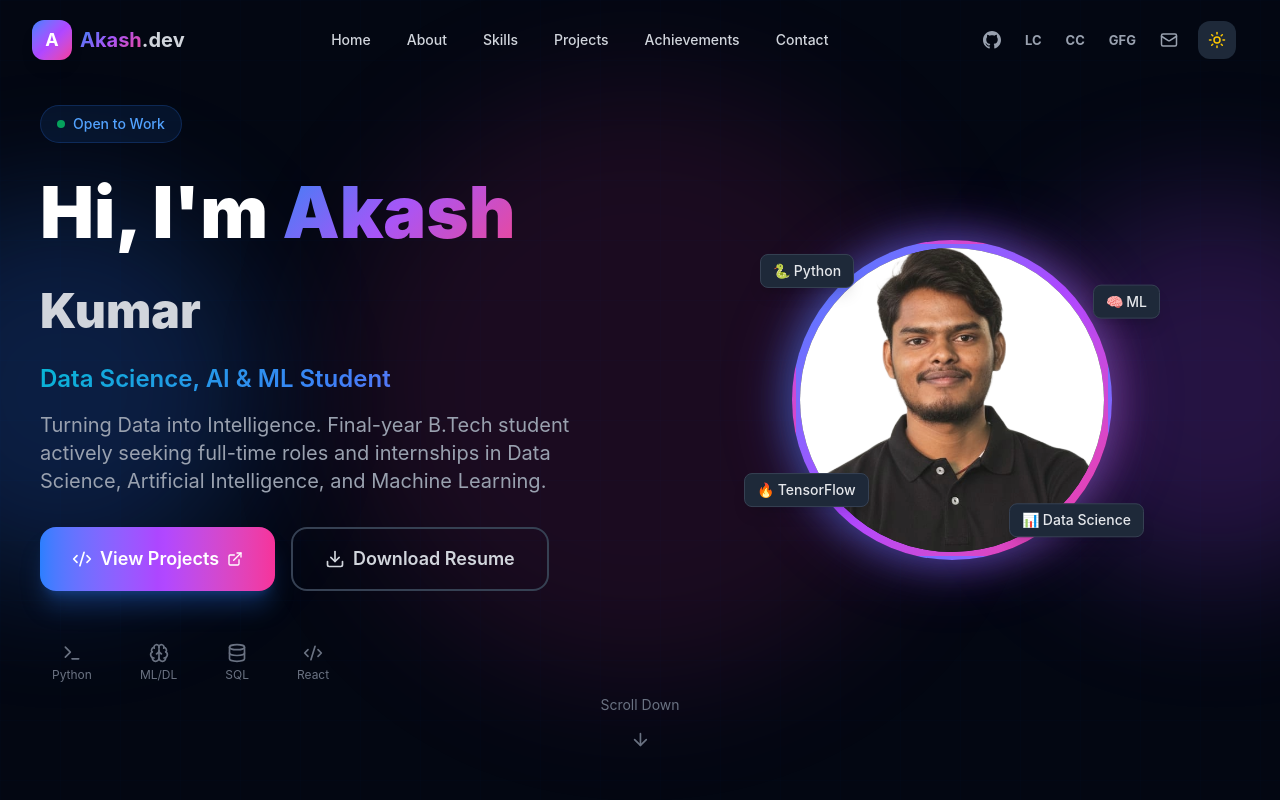
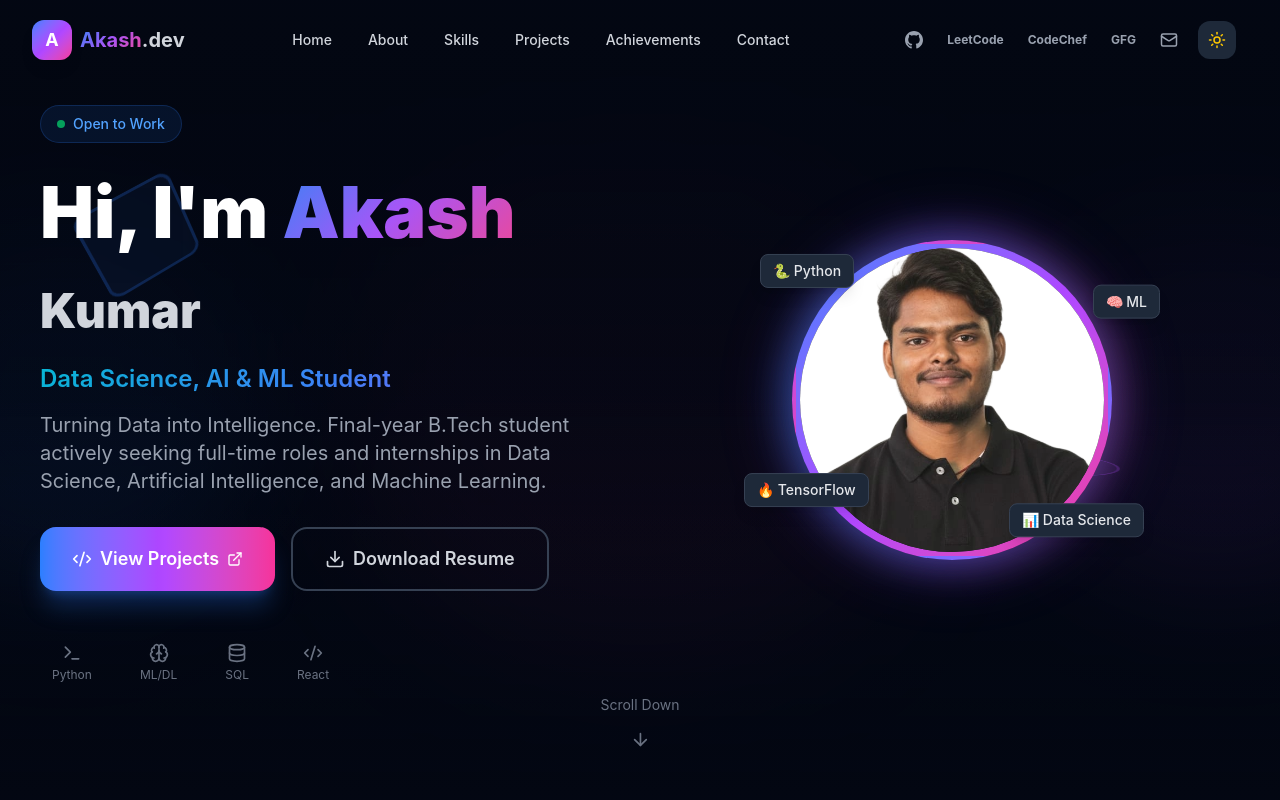
Before and after one commit to Akash7367/portfolio, a React (Vite) app: page / in a window 1280 px wide. Shown: the top 800 px of the page. Built offline with nearby package versions, Linux system fonts and the light colour scheme.

Commit message:
Update project links, descriptions, and improve card link layout

```diff
--- a/src/App.tsx
+++ b/src/App.tsx
@@ -10,6 +10,7 @@ import Achievements from './components/Achievements';
 import Contact from './components/Contact';
 import Footer from './components/Footer';
 import AllProjects from './components/AllProjects';
+import BackgroundLayer from './components/BackgroundLayer';
 
 function HomePage({ darkMode }: { darkMode: boolean }) {
   return (
@@ -60,6 +61,8 @@ function App() {
     <Router>
       <div className={`${darkMode ? 'dark' : ''}`}>
         <div className={`min-h-screen transition-colors duration-500 ${darkMode ? 'bg-gray-950 text-white' : 'bg-gray-50 text-gray-900'}`}>
+          <BackgroundLayer darkMode={darkMode} />
+          <div className="relative z-10">
             <Routes>
               <Route path="/" element={
                 <>
@@ -77,6 +80,7 @@ function App() {
             </Routes>
           </div>
         </div>
+      </div>
     </Router>
   );
 }
--- a/src/components/About.tsx
+++ b/src/components/About.tsx
@@ -16,7 +16,7 @@ export default function About({ darkMode }: AboutProps) {
   return (
     <section
       id="about"
-      className={`section-padding ${darkMode ? 'bg-gray-900/50' : 'bg-white'}`}
+      className={`relative section-padding ${darkMode ? 'bg-gray-900/20 backdrop-blur-sm' : 'bg-white/40 backdrop-blur-sm'}`}
     >
       <div className="max-w-7xl mx-auto">
         {/* Section Header */}
--- /dev/null
+++ b/src/components/BackgroundLayer.tsx
@@ -0,0 +1,38 @@
+import { motion } from 'framer-motion';
+
+interface BackgroundLayerProps {
+  darkMode: boolean;
+}
+
+export default function BackgroundLayer({ darkMode }: BackgroundLayerProps) {
+  return (
+    <div className="fixed inset-0 z-0 pointer-events-none overflow-hidden">
+      {/* Gradient orbs */}
+      <div className="absolute top-1/4 -left-32 w-96 h-96 bg-blue-500/20 rounded-full blur-3xl animate-float" />
+      <div
+        className="absolute bottom-1/4 -right-32 w-96 h-96 bg-purple-500/20 rounded-full blur-3xl animate-float"
+        style={{ animationDelay: '3s' }}
+      />
+      <div
+        className="absolute top-1/2 left-1/2 -translate-x-1/2 -translate-y-1/2 w-[600px] h-[600px] bg-pink-500/10 rounded-full blur-3xl animate-float"
+        style={{ animationDelay: '1.5s' }}
+      />
+
+      {/* 3D Grid pattern */}
+      <div className="absolute inset-0 perspective-container pointer-events-none">
+        <div
+          className={`absolute inset-[-100%] bottom-[-50%] animated-3d-grid ${
+            darkMode ? 'opacity-30' : 'opacity-[0.15]'
+          }`}
+          style={{
+            backgroundImage: `linear-gradient(${darkMode ? 'rgba(59,130,246,0.5)' : 'rgba(59,130,246,0.3)'} 2px, transparent 2px), linear-gradient(90deg, ${darkMode ? 'rgba(59,130,246,0.5)' : 'rgba(59,130,246,0.3)'} 2px, transparent 2px)`,
+            backgroundSize: '100px 100px',
+          }}
+        />
+        {/* Horizon & Edge Fade */}
+        <div className={`absolute inset-0 bg-gradient-to-b ${darkMode ? 'from-gray-950 via-gray-950/80' : 'from-gray-50 via-gray-50/80'} to-transparent`} />
+        <div className={`absolute inset-0 bg-gradient-to-t ${darkMode ? 'from-gray-950 via-gray-950/20' : 'from-gray-50 via-gray-50/20'} to-transparent`} />
+      </div>
+    </div>
+  );
+}
--- a/src/components/Contact.tsx
+++ b/src/components/Contact.tsx
@@ -143,7 +143,7 @@ export default function Contact({ darkMode }: ContactProps) {
                       : 'bg-gray-100 text-gray-500 hover:bg-blue-50 hover:text-blue-600'
                   }`}
                 >
-                  <span className="font-bold text-[16px] leading-none">LC</span>
+                  <span className="font-bold text-[14px] leading-none">LeetCode</span>
                 </motion.a>
                 <motion.a
                   href="https://www.codechef.com/users/akashgupta7965/"
@@ -158,7 +158,7 @@ export default function Contact({ darkMode }: ContactProps) {
                       : 'bg-gray-100 text-gray-500 hover:bg-blue-50 hover:text-blue-600'
                   }`}
                 >
-                  <span className="font-bold text-[16px] leading-none">CC</span>
+                  <span className="font-bold text-[14px] leading-none">CodeChef</span>
                 </motion.a>
                 <motion.a
                   href="https://www.geeksforgeeks.org/profile/akashgupta73?tab=activity"
@@ -173,7 +173,7 @@ export default function Contact({ darkMode }: ContactProps) {
                       : 'bg-gray-100 text-gray-500 hover:bg-blue-50 hover:text-blue-600'
                   }`}
                 >
-                  <span className="font-bold text-[16px] leading-none">GFG</span>
+                  <span className="font-bold text-[14px] leading-none">GFG</span>
                 </motion.a>
                 <motion.a
                   href="mailto:akashgupta7965@gmail.com"
--- a/src/components/Footer.tsx
+++ b/src/components/Footer.tsx
@@ -87,7 +87,7 @@ export default function Footer({ darkMode }: FooterProps) {
                   : 'bg-gray-100 text-gray-500 hover:bg-blue-50 hover:text-blue-600'
               }`}
             >
-              <span className="font-bold text-[14px] leading-none">LC</span>
+              <span className="font-bold text-[14px] leading-none">LeetCode</span>
             </a>
             <a
               href="https://www.codechef.com/users/akashgupta7965/"
@@ -100,7 +100,7 @@ export default function Footer({ darkMode }: FooterProps) {
                   : 'bg-gray-100 text-gray-500 hover:bg-blue-50 hover:text-blue-600'
               }`}
             >
-              <span className="font-bold text-[14px] leading-none">CC</span>
+              <span className="font-bold text-[14px] leading-none">CodeChef</span>
             </a>
             <a
               href="https://www.geeksforgeeks.org/profile/akashgupta73?tab=activity"
--- a/src/components/Hero.tsx
+++ b/src/components/Hero.tsx
@@ -11,9 +11,7 @@ export default function Hero({ darkMode }: HeroProps) {
   return (
     <section
       id="home"
-      className={`relative min-h-screen flex items-center justify-center overflow-hidden ${
-        darkMode ? 'bg-gray-950' : 'bg-gray-50'
-      }`}
+      className={`relative min-h-screen flex items-center justify-center overflow-hidden bg-transparent`}
     >
       {/* Animated Background */}
       <div className="absolute inset-0 overflow-hidden">
@@ -28,14 +26,43 @@ export default function Hero({ darkMode }: HeroProps) {
           style={{ animationDelay: '1.5s' }}
         />
 
-        {/* Grid pattern */}
-        <div
-          className={`absolute inset-0 ${darkMode ? 'opacity-5' : 'opacity-10'}`}
-          style={{
-            backgroundImage: `linear-gradient(${darkMode ? 'rgba(59,130,246,0.3)' : 'rgba(59,130,246,0.2)'} 1px, transparent 1px), linear-gradient(90deg, ${darkMode ? 'rgba(59,130,246,0.3)' : 'rgba(59,130,246,0.2)'} 1px, transparent 1px)`,
-            backgroundSize: '60px 60px',
-          }}
-        />
+        {/* 3D Grid pattern */}
+        <div className="absolute inset-0 perspective-container pointer-events-none">
+          <div
+            className={`absolute inset-[-100%] bottom-[-50%] animated-3d-grid ${
+              darkMode ? 'opacity-30' : 'opacity-20'
+            }`}
+            style={{
+              backgroundImage: `linear-gradient(${darkMode ? 'rgba(59,130,246,0.4)' : 'rgba(59,130,246,0.3)'} 2px, transparent 2px), linear-gradient(90deg, ${darkMode ? 'rgba(59,130,246,0.4)' : 'rgba(59,130,246,0.3)'} 2px, transparent 2px)`,
+              backgroundSize: '100px 100px',
+            }}
+          />
+          {/* Horizon & Edge Fade */}
+          <div className={`absolute inset-0 bg-gradient-to-b ${darkMode ? 'from-gray-950 via-gray-950/80' : 'from-gray-50 via-gray-50/80'} to-transparent`} />
+          <div className={`absolute inset-0 bg-gradient-to-t ${darkMode ? 'from-gray-950 via-gray-950/20' : 'from-gray-50 via-gray-50/20'} to-transparent`} />
+        </div>
+
+        {/* Floating 3D Geometric Shapes */}
+        <div className="absolute inset-0 perspective-container pointer-events-none">
+          <motion.div
+            className={`absolute top-1/4 left-[10%] w-24 h-24 border-[3px] ${darkMode ? 'border-blue-500/20 bg-blue-500/5' : 'border-blue-500/20 bg-blue-500/5'} rounded-xl backdrop-blur-sm`}
+            animate={{ rotateX: [0, 360], rotateY: [0, 360], z: [0, 100, 0] }}
+            transition={{ duration: 15, repeat: Infinity, ease: "linear" }}
+            style={{ transformStyle: 'preserve-3d' }}
+          />
+          <motion.div
+            className={`absolute bottom-1/3 right-[10%] w-32 h-32 border-[3px] ${darkMode ? 'border-purple-500/20 bg-purple-500/5' : 'border-purple-500/20 bg-purple-500/5'} rounded-full backdrop-blur-sm`}
+            animate={{ rotateX: [360, 0], rotateZ: [0, 360], z: [0, -150, 0] }}
+            transition={{ duration: 20, repeat: Infinity, ease: "linear" }}
+            style={{ transformStyle: 'preserve-3d' }}
+          />
+          <motion.div
+            className={`absolute top-1/2 right-[30%] w-16 h-16 border-[2px] ${darkMode ? 'border-pink-500/30 bg-pink-500/5' : 'border-pink-500/30 bg-pink-500/5'} backdrop-blur-sm`}
+            animate={{ rotateX: [0, 360], rotateY: [360, 0], z: [0, 50, 0] }}
+            transition={{ duration: 12, repeat: Infinity, ease: "linear" }}
+            style={{ transformStyle: 'preserve-3d' }}
+          />
+        </div>
       </div>
 
       <div className="relative z-10 max-w-7xl mx-auto px-4 sm:px-6 lg:px-8 py-20">
--- a/src/components/Navbar.tsx
+++ b/src/components/Navbar.tsx
@@ -125,7 +125,7 @@ export default function Navbar({ darkMode, setDarkMode }: NavbarProps) {
                   darkMode ? 'text-gray-400 hover:text-blue-400' : 'text-gray-500 hover:text-blue-600'
                 }`}
               >
-                <span className="font-bold text-[13px] leading-none">LC</span>
+                <span className="font-bold text-xs leading-none">LeetCode</span>
               </a>
               <a
                 href="https://www.codechef.com/users/akashgupta7965/"
@@ -136,7 +136,7 @@ export default function Navbar({ darkMode, setDarkMode }: NavbarProps) {
                   darkMode ? 'text-gray-400 hover:text-blue-400' : 'text-gray-500 hover:text-blue-600'
                 }`}
               >
-                <span className="font-bold text-[13px] leading-none">CC</span>
+                <span className="font-bold text-xs leading-none">CodeChef</span>
               </a>
               <a
                 href="https://www.geeksforgeeks.org/profile/akashgupta73?tab=activity"
@@ -147,7 +147,7 @@ export default function Navbar({ darkMode, setDarkMode }: NavbarProps) {
                   darkMode ? 'text-gray-400 hover:text-blue-400' : 'text-gray-500 hover:text-blue-600'
                 }`}
               >
-                <span className="font-bold text-[13px] leading-none">GFG</span>
+                <span className="font-bold text-xs leading-none">GFG</span>
               </a>
               <a
                 href="mailto:akashgupta7965@gmail.com"
@@ -257,7 +257,7 @@ export default function Navbar({ darkMode, setDarkMode }: NavbarProps) {
                   title="LeetCode"
                   className={`p-2 rounded-lg flex items-center justify-center ${darkMode ? 'text-gray-400' : 'text-gray-500'}`}
                 >
-                  <span className="font-bold text-[14px] leading-none">LC</span>
+                  <span className="font-bold text-[14px] leading-none">LeetCode</span>
                 </a>
                 <a
                   href="https://www.codechef.com/users/akashgupta7965/"
@@ -266,7 +266,7 @@ export default function Navbar({ darkMode, setDarkMode }: NavbarProps) {
                   title="CodeChef"
                   className={`p-2 rounded-lg flex items-center justify-center ${darkMode ? 'text-gray-400' : 'text-gray-500'}`}
                 >
-                  <span className="font-bold text-[14px] leading-none">CC</span>
+                  <span className="font-bold text-[14px] leading-none">CodeChef</span>
                 </a>
                 <a
                   href="https://www.geeksforgeeks.org/profile/akashgupta73?tab=activity"
--- a/src/components/Skills.tsx
+++ b/src/components/Skills.tsx
@@ -106,7 +106,7 @@ export default function Skills({ darkMode }: SkillsProps) {
   return (
     <section
       id="skills"
-      className={`section-padding ${darkMode ? 'bg-gray-950' : 'bg-gray-50'}`}
+      className={`relative section-padding bg-transparent`}
     >
       <div className="max-w-7xl mx-auto">
         {/* Section Header */}
--- a/src/index.css
+++ b/src/index.css
@@ -86,3 +86,19 @@ html {
   background: rgba(59, 130, 246, 0.3);
   color: white;
 }
+
+/* 3D Background Grid */
+.perspective-container {
+  perspective: 1000px;
+}
+
+@keyframes gridForward {
+  0% { background-position: 0 0; }
+  100% { background-position: 0 100px; }
+}
+
+.animated-3d-grid {
+  transform-origin: center top;
+  transform: rotateX(70deg) scale(2.5);
+  animation: gridForward 2s linear infinite;
+}
```
Also changed, not shown: src/components/Achievements.tsx (+10 -13 lines), src/components/AllProjects.tsx (+39 -21 lines). Lines whose indentation alone changed are shown as unchanged.
